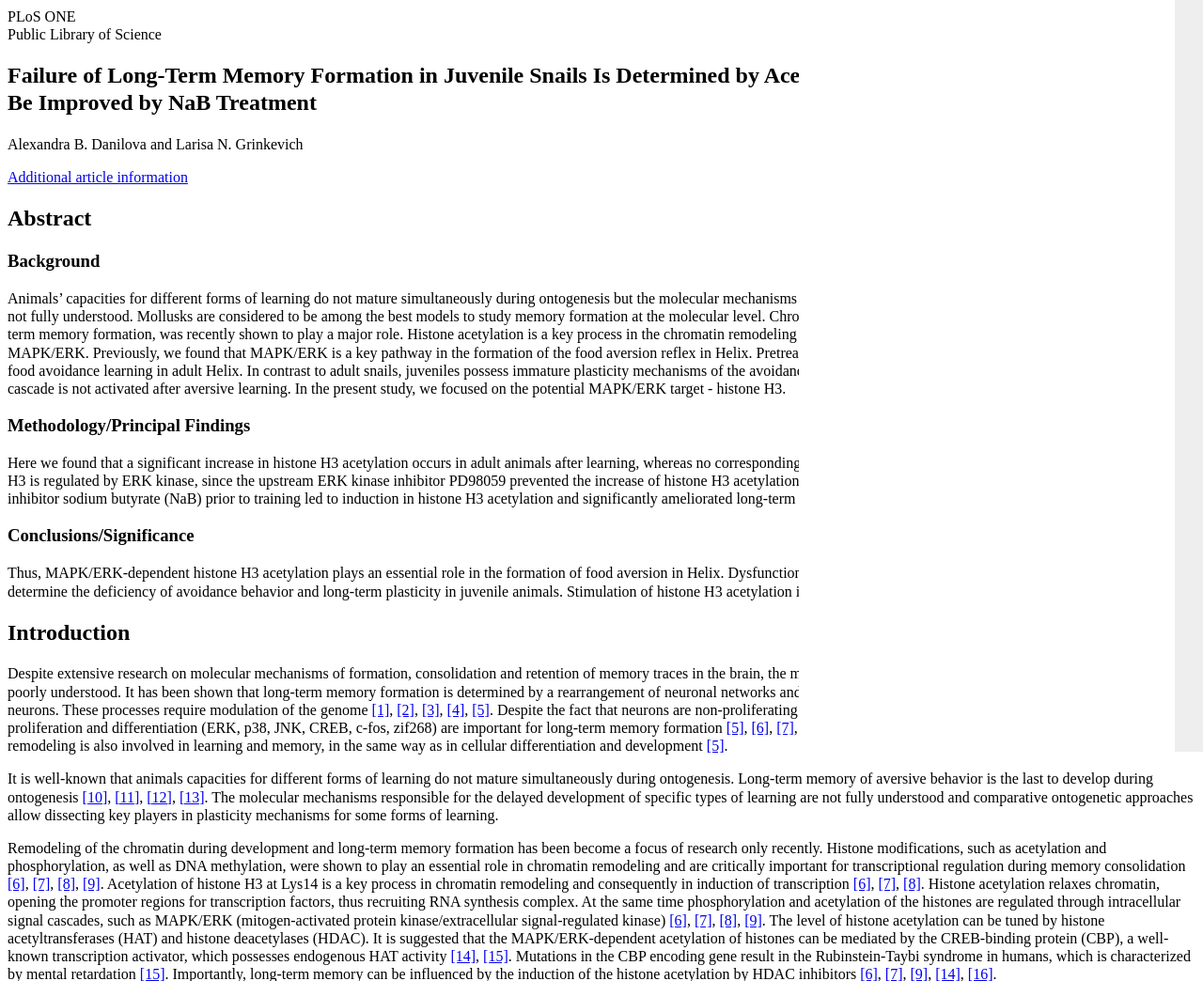
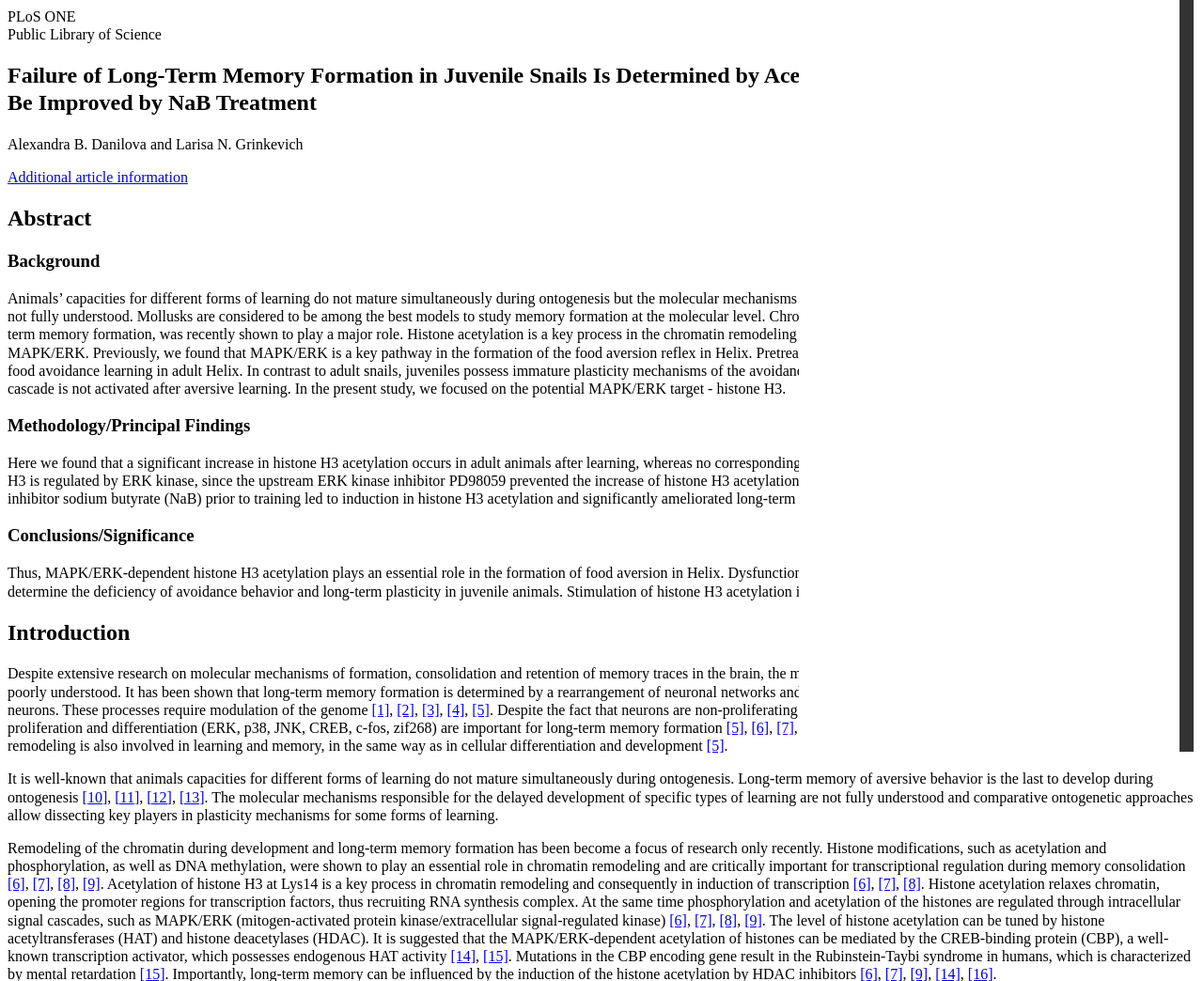
Before and after one commit to jasonpriem/sils-annotate, a Flask app: template silsannotate/templates/pubmed-test.html in a window 1280 px wide. Shown: the top 1044 px of the page at 94% size. Run offline with Flask 2, Linux system fonts and the light colour scheme; the template is opened without the code that fills it, so the values that code supplies are empty; some libraries are stand-ins or nearby versions.

Commit message:
make scrollbar dark for better annotation hashmark visibility.

```diff
--- a/silsannotate/static/css/main.css
+++ b/silsannotate/static/css/main.css
@@ -15,25 +15,24 @@ body div.annotator-wrapper span.annotator-hl.active {
   background: rgba(255, 255, 10, 0.6);
 }
 #scrollbar {
-  width: 30px;
+  width: 15px;
   position: fixed;
   top: 0;
-  right: 0;
+  right: 10px;
   bottom: 0;
-  background: #eee;
-  border-left: 1px solid #ddd;
+  background: #333;
 }
 #scrollbar div.scrollbar-block {
   position: fixed;
-  opacity: .1;
-  background: #000;
+  opacity: .5;
+  background: yellow;
   width: 100%;
 }
 #filmstrip {
-  width: 400px;
+  width: 405px;
   position: fixed;
   top: 0;
-  right: 30px;
+  right: 25px;
   bottom: 0;
   background: #fff;
   z-index: 10;
@@ -48,7 +47,7 @@ body div.annotator-wrapper span.annotator-hl.active {
 }
 #filmstrip ul.main li {
   width: 100%;
-  padding: 2px 2px;
+  padding: 2px 0;
   margin: 0;
   list-style-type: none;
   height: 20px;
--- a/silsannotate/static/less/main.less
+++ b/silsannotate/static/less/main.less
@@ -16,17 +16,16 @@ body {
 }
 
 #scrollbar {
-   width: 30px;
+   width: 15px;
    position: fixed;
    top:0;
-   right:0;
+   right:10px;
    bottom:0;
-   background: #eee;
-   border-left:1px solid #ddd;
+   background: #333;
    div.scrollbar-block {
       position:fixed;
-      opacity: .1;
-      background: #000;
+      opacity: .5;
+      background: yellow;
       width: 100%;
    }
 }
@@ -34,10 +33,10 @@ body {
 
 
 #filmstrip {
-   width: 400px;
+   width: 405px;
    position: fixed;
    top:0;
-   right:30px;
+   right:25px;
    bottom:0;
    background: #fff;
    z-index: 10;
@@ -50,7 +49,7 @@ body {
       margin: 0;
       li {
          width: 100%;
-         padding: 2px 2px;
+         padding: 2px 0;
          margin: 0;
          list-style-type: none;
          height: 20px;
```
